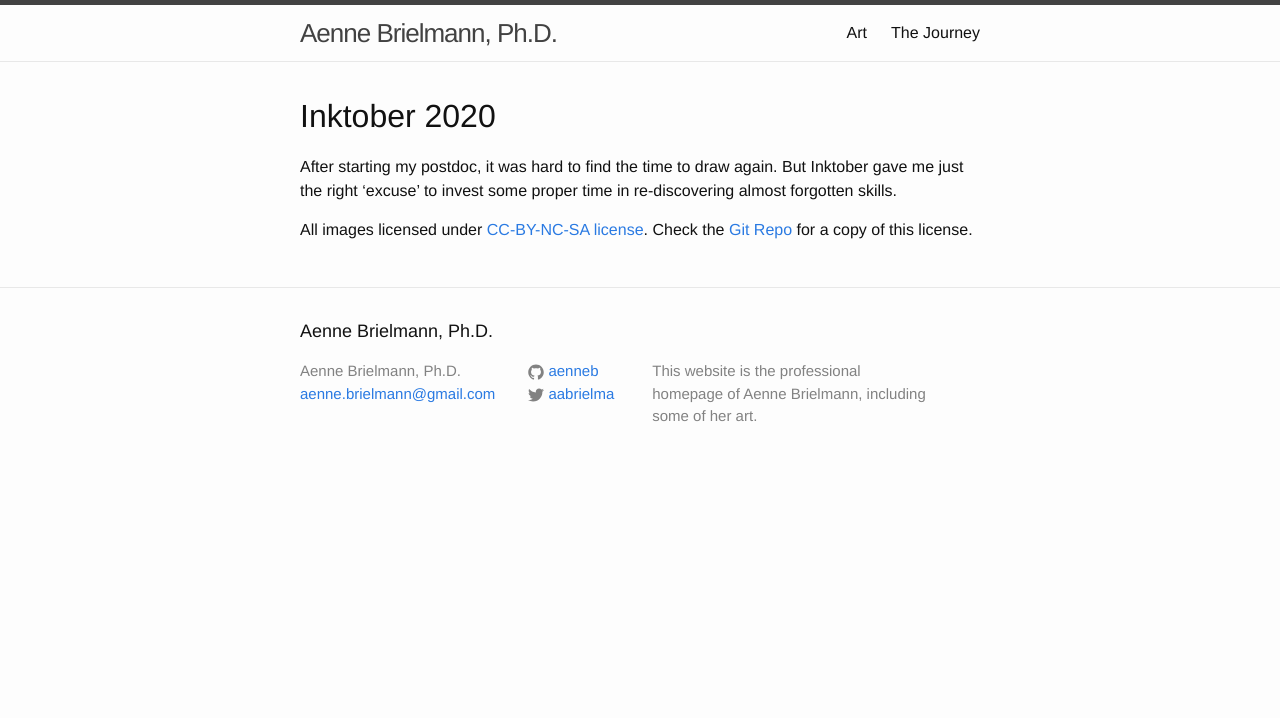
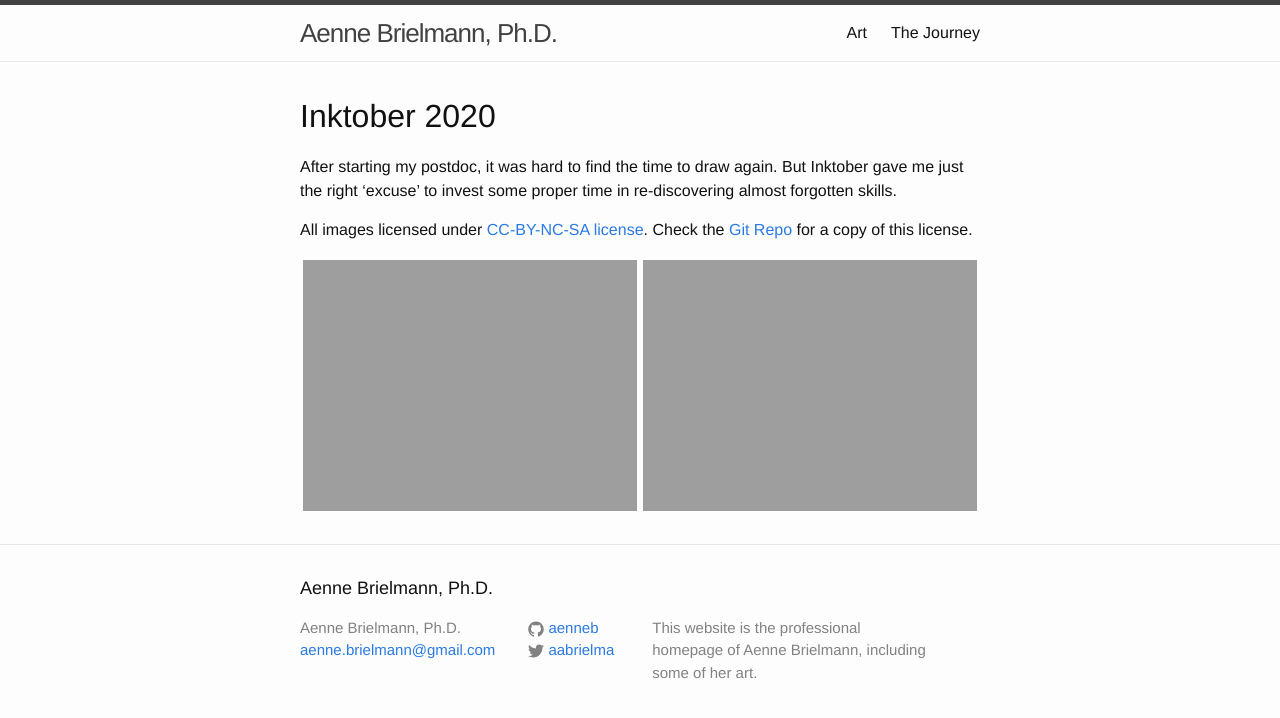
Before and after one commit to aenneb/aenneb.github.io, a Jekyll site: the page built from art/inktober2020.md, in a window 1280 px wide. Shown: the top 718 px of the page. Built offline with Jekyll 4.4.1, drawn with Linux system fonts in a browser that asks for light colours; comment, search, counter and statistics services are not loaded.

Commit message:
Update inktober2020.md

```diff
--- a/art/inktober2020.md
+++ b/art/inktober2020.md
@@ -9,7 +9,7 @@
 
 All images licensed under [CC-BY-NC-SA license][license]. Check the [Git Repo][repo] for a copy of this license.
 
-{% include gallery-layout.html gallery=site.data.galleries.san-francisco %}
+{% include gallery-layout.html gallery=site.data.galleries.inktober2020 %}
 
 [license]: http://creativecommons.org/licenses/by-nc-sa/4.0/
 [repo]: https://github.com/aenneb/aenneb.io
```
